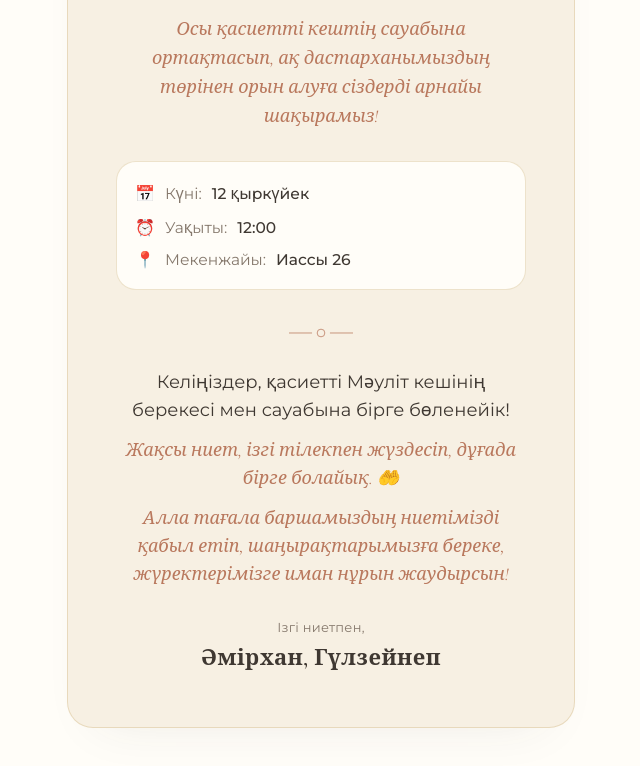
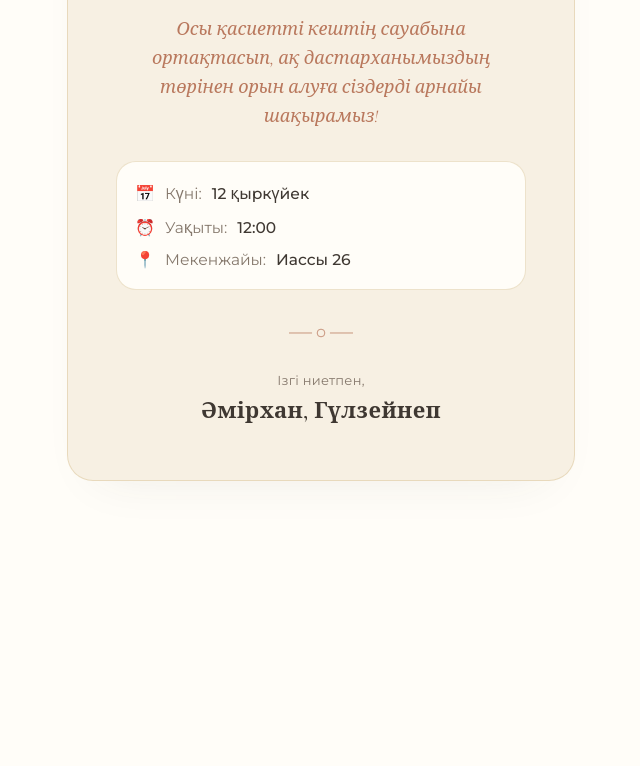
Before and after one commit to Dinmukhammed0132/mawlid, a plain HTML site: page index.html in a window 1280 px wide. Shown: the part 1304-2070 px from the top of the page, without its empty margins (319-959 px from the left). After the commit the page ends 1881 px from the top, so only its background shows below. Drawn offline with nearby package versions, Linux system fonts and the light colour scheme.

Commit message:
Remove closing invitation paragraph
Removed closing invitation paragraph from the HTML.

```diff
--- a/mawlit-shakyru (1).html
+++ b/index.html
@@ -3,7 +3,7 @@
 <head>
 <meta charset="UTF-8">
 <meta name="viewport" content="width=device-width, initial-scale=1, viewport-fit=cover">
-<title>Мәуліт мерекесі — шақыртубет</title>
+<title>Мәуліт мерекесі</title>
 <meta name="description" content="Мәуліт мерекесіне арналған шақыртубет">
 <link rel="preconnect" href="https://fonts.googleapis.com">
 <link rel="preconnect" href="https://fonts.gstatic.com" crossorigin>
@@ -470,12 +470,6 @@
           </svg>
         </div>
 
-        <p class="invite-closing" style="margin-top:26px;">
-          Келіңіздер, қасиетті Мәуліт кешінің берекесі мен сауабына бірге бөленейік!
-          <span class="sub">Жақсы ниет, ізгі тілекпен жүздесіп, дұғада бірге болайық. 🤲</span>
-          <span class="sub">Алла тағала баршамыздың ниетімізді қабыл етіп, шаңырақтарымызға береке, жүректерімізге иман нұрын жаудырсын!</span>
-        </p>
-
         <div class="signature">
           Ізгі ниетпен,
           <strong id="closing-family">Әмірхан, Гүлзейнеп</strong>
```
